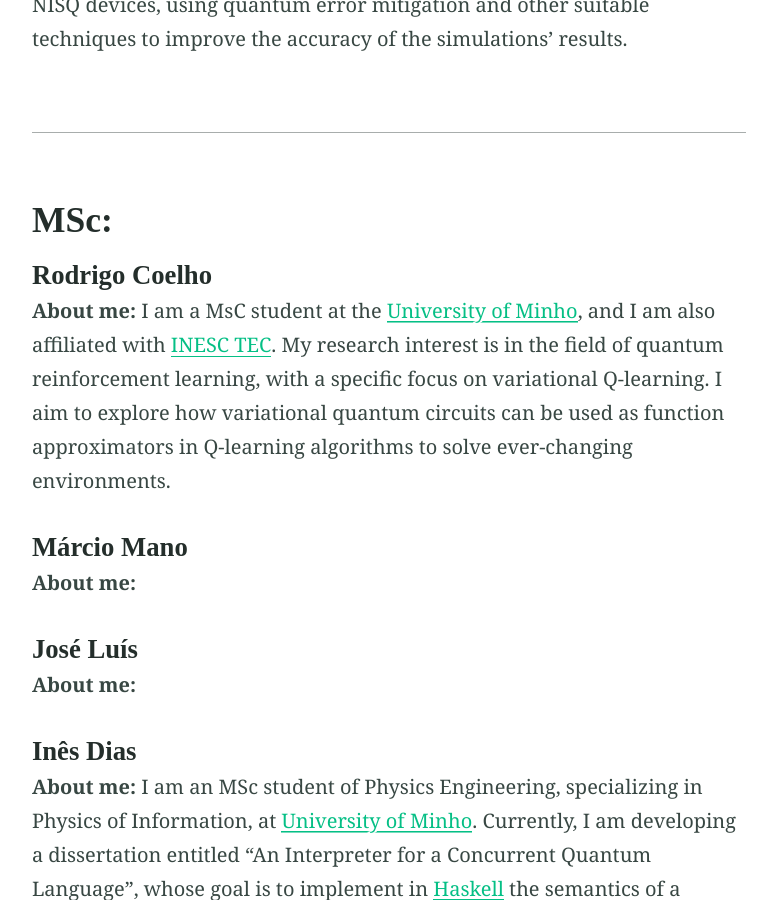
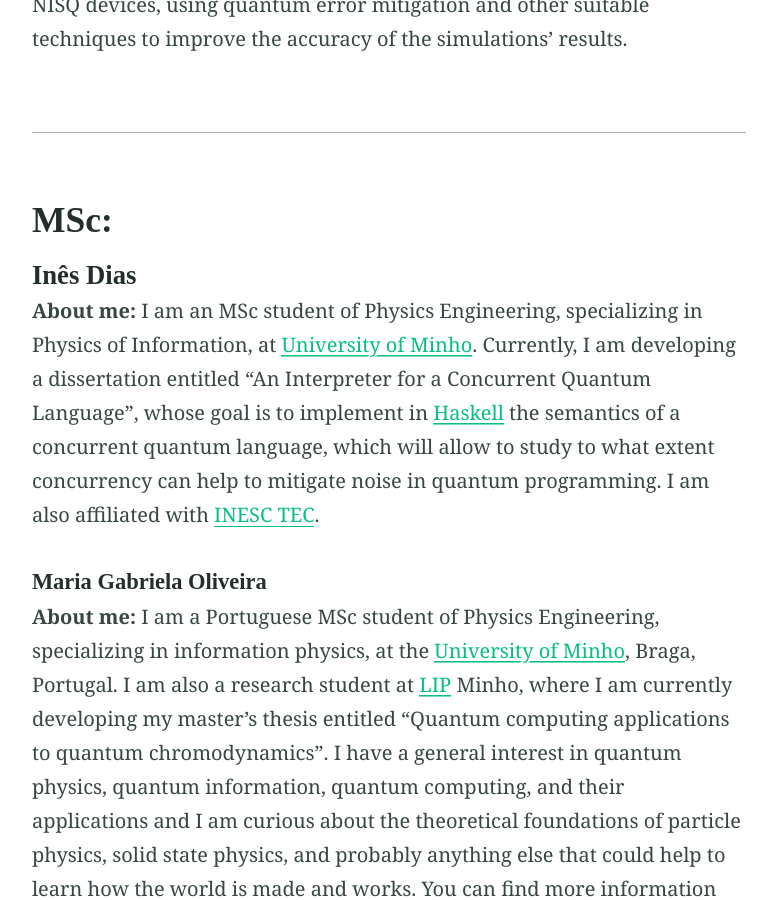
Before and after one commit to quantum-um/quantum-um.github.io, a Jekyll site: the page built from members.md, in a window 1280 px wide and 900 px high, scrolled down 4416 px. Shown: the whole window, without its empty margins (251-1028 px from the left). Built offline with Jekyll 4.4.1, drawn with Linux system fonts in a browser that asks for light colours; some of the changed text lies outside the part shown.

Commit message:
modifications on members; added past members section

```diff
--- a/_config.yml
+++ b/_config.yml
@@ -41,6 +41,8 @@ navigation_header:
   url: /seminars/
 - title: Publications
   url: /publications/
+- title: Past Members
+  url: /pastmembers/
 
 navigation_footer:
 - title: Back to top
--- a/members.md
+++ b/members.md
@@ -32,8 +32,8 @@ leveraging highly efficient Monte Carlo simulations to speed up convergence rate
 
 
 #### Renato Neves
+[[personal site](https://alfa.di.uminho.pt/~nevrenato/)]
 
-**About me:**
 
 
 
@@ -174,31 +174,6 @@ accuracy of the simulations’ results.
 
 ## MSc:
 
-#### Rodrigo Coelho
-
-**About me:**
-I am a MsC student at the [University of Minho](https://www.uminho.pt/PT), and I am also affiliated
-with [INESC TEC](https://www.inesctec.pt/pt). My research interest is in the field of quantum
-reinforcement learning, with a specific focus on variational Q-learning. I aim to explore how
-variational quantum circuits can be used as function approximators in Q-learning algorithms to solve
-ever-changing environments.
-
-
-
-#### Márcio Mano
-
-**About me:**
-
-
-
-
-#### José Luís
-
-**About me:**
-
-
-
-
 #### Inês Dias
 
 **About me:**
@@ -210,13 +185,14 @@ allow to study to what extent concurrency can help to mitigate noise in quantum
 also affiliated with [INESC TEC](https://www.inesctec.pt/pt).
 
 
+##### Maria Gabriela Oliveira
 
-#### Leander Reascos
-
-**About me:**
-I am an MSc student at the [University of Minho](https://www.uminho.pt/PT) working with the Theory of Quantum Nanostructures
-research group at the [International Iberian Nanotechnology Laboratory](https://inl.int/). My research is centered
-around using quantum computers to simulate and study quantum systems. I am interested in the
-theoretical aspects of physics such as quantum systems and high-energy physics. I find it
-fascinating to explore the potential of quantum computers in these fields. I'm eager to continue
-this work and plan to pursue a Ph.D. degree after completing my Master's program.
+**About me:** I am a Portuguese MSc student of Physics Engineering, specializing in information
+physics, at the [University of Minho](https://www.uminho.pt/PT), Braga, Portugal. I am also a
+research student at [LIP](https://www.lip.pt/) Minho, where I am currently developing my master's
+thesis entitled "Quantum computing applications to quantum chromodynamics". I have a general
+interest in quantum physics, quantum information, quantum computing, and their applications and I am
+curious about the theoretical foundations of particle physics, solid state physics, and probably
+anything else that could help to learn how the world is made and works. You can find more
+information about me on my [Git Hub](https://github.com/mgabijo/mgabijo), and feel free to contact
+me about new research and ideas.
--- /dev/null
+++ b/pastmembers.md
@@ -0,0 +1,25 @@
+---
+title: Past Members
+feature_image: "https://picsum.photos/2560/600?image=873"
+---
+
+
+#### Leander Reascos
+
+**About me:**
+I am an MSc student at the [University of Minho](https://www.uminho.pt/PT) working with the Theory of Quantum Nanostructures
+research group at the [International Iberian Nanotechnology Laboratory](https://inl.int/). My research is centered
+around using quantum computers to simulate and study quantum systems. I am interested in the
+theoretical aspects of physics such as quantum systems and high-energy physics. I find it
+fascinating to explore the potential of quantum computers in these fields. I'm eager to continue
+this work and plan to pursue a Ph.D. degree after completing my Master's program.
+
+
+#### Rodrigo Coelho
+
+**About me:**
+I am a MsC student at the [University of Minho](https://www.uminho.pt/PT), and I am also affiliated
+with [INESC TEC](https://www.inesctec.pt/pt). My research interest is in the field of quantum
+reinforcement learning, with a specific focus on variational Q-learning. I aim to explore how
+variational quantum circuits can be used as function approximators in Q-learning algorithms to solve
+ever-changing environments.
```
Also changed, not shown: index.md (+1 -4 lines), 13 other files.
